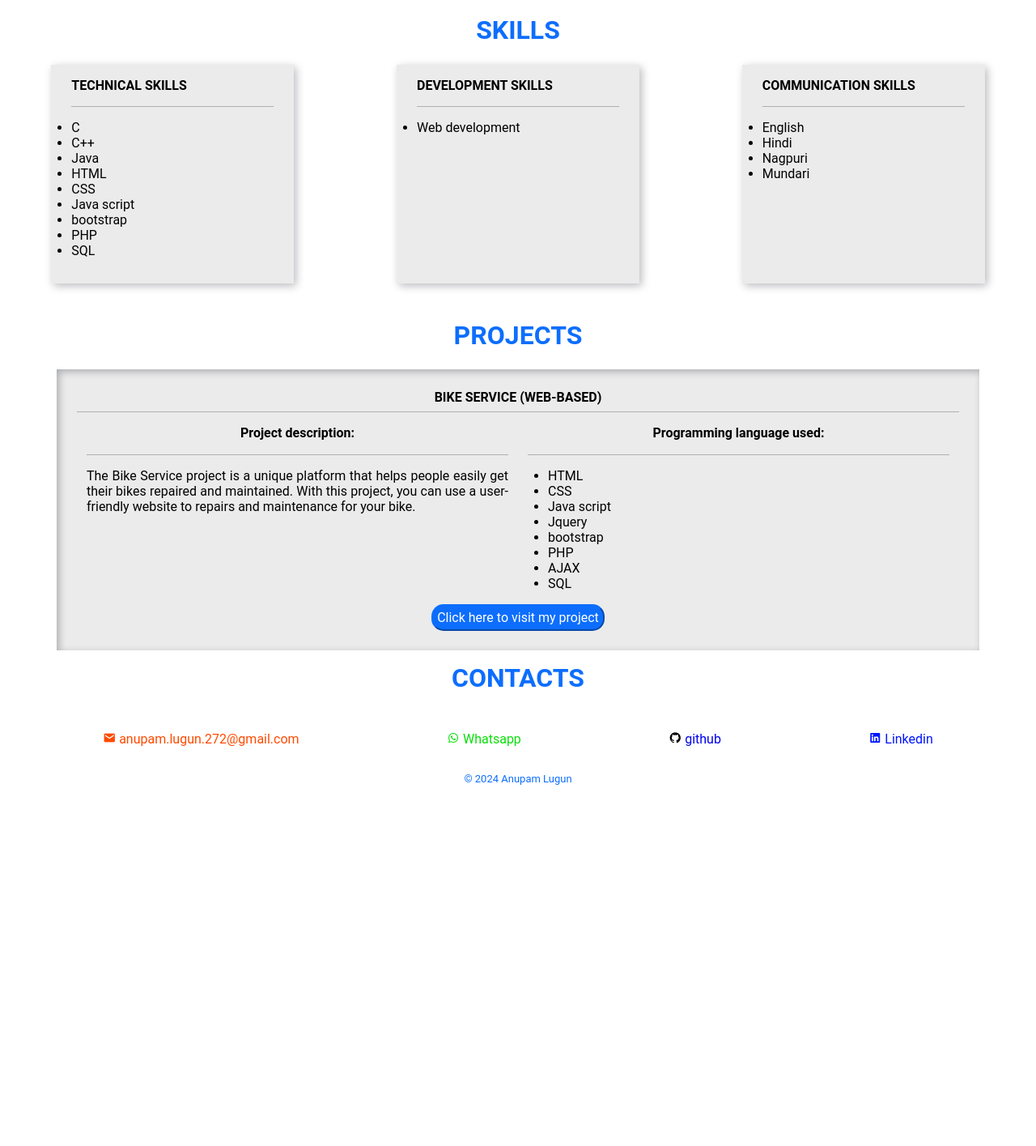
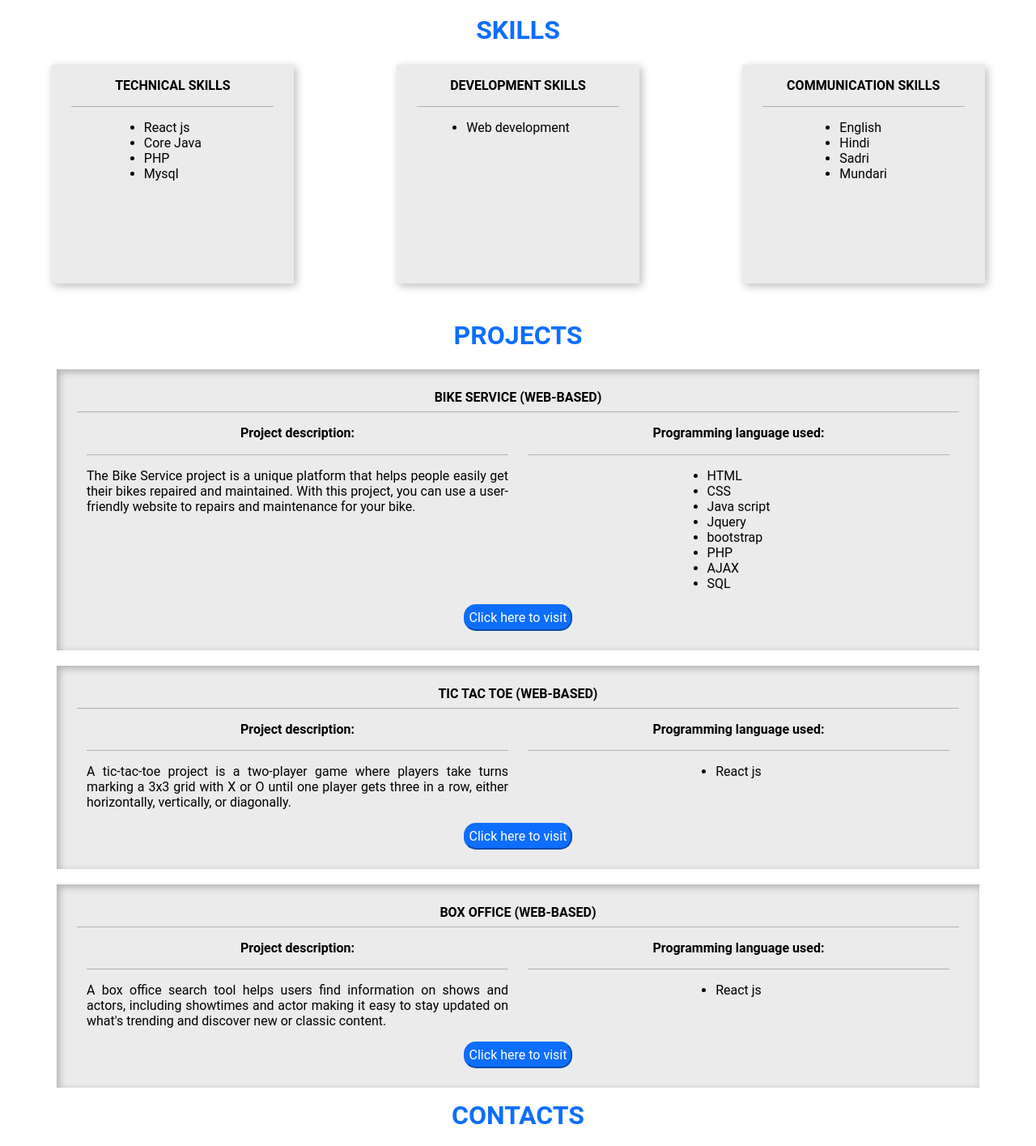
Before and after one commit to Anupamlugun/portfolio, a plain HTML site: page index.html in a window 1280 px wide. Shown: the part 848-2263 px from the top of the page at 81% size. Before the commit the page ends 1841 px from the top, so only its background shows below. Drawn offline with nearby package versions, Linux system fonts and the light colour scheme; a web font is replaced by a local one.

Commit message:
style changed and projects added

```diff
--- a/css/style.css
+++ b/css/style.css
@@ -365,6 +365,9 @@ body.dark .search-field i {
   height: 270px;
   box-shadow: 3px 3px 10px rgb(1 7 24 / 27%);
 }
+.ski h6 {
+  text-align: center;
+}
 
 .pro {
   box-shadow: inset 3px 3px 10px rgb(1 7 24 / 27%);
@@ -412,8 +415,10 @@ button.button-tap:hover {
   justify-content: center;
 }
 
-.program-lang {
-  padding: 0px 25px 0 25px;
+.program-lang,
+.skill-list {
+  display: flex;
+  justify-content: center;
 }
 
 .row-pro {
--- a/index.html
+++ b/index.html
@@ -71,7 +71,7 @@
             <div class="name-d">
               <h3>My name is</h3>
               <h1>ANUPAM LUGUN</h1>
-              <h3>I am CS & IT Student.</h3>
+              <h3>I am a CS & IT Student.</h3>
               My hobbies are playing football and dancing.
             </div>
           </div>
@@ -162,38 +162,39 @@
             <div class="technical pt-3 ski ski-shadow1">
               <h6>TECHNICAL SKILLS</h6>
               <hr />
+              <div class="skill-list">
                 <ul>
-                <li>C</li>
-                <li>C++</li>
-                <li>Java</li>
-                <li>HTML</li>
-                <li>CSS</li>
-                <li>Java script</li>
-                <li>bootstrap</li>
+                  <li>React js</li>
+                  <li>Core Java</li>
                   <li>PHP</li>
-                <li>SQL</li>
+                  <li>Mysql</li>
                 </ul>
+              </div>
             </div>
           </div>
           <div class="box col-md d-flex justify-content-center">
             <div class="development pt-3 ski ski-shadow2">
               <h6>DEVELOPMENT SKILLS</h6>
               <hr />
+              <div class="skill-list">
                 <ul>
                   <li>Web development</li>
                 </ul>
+              </div>
             </div>
           </div>
           <div class="box col-md d-flex justify-content-center">
             <div class="communication pt-3 ski ski-shadow3">
               <h6>COMMUNICATION SKILLS</h6>
               <hr />
+              <div class="skill-list">
                 <ul>
                   <li>English</li>
                   <li>Hindi</li>
-                <li>Nagpuri</li>
+                  <li>Sadri</li>
                   <li>Mundari</li>
                 </ul>
+              </div>
             </div>
           </div>
         </div>
@@ -204,6 +205,8 @@
     <section id="P">
       <div class="container">
         <h2 class="text-center heading-text">PROJECTS</h2>
+
+        <!-- Bike service -->
         <div class="row pro pb-4">
           <h6 class="text-center">BIKE SERVICE (WEB-BASED)</h6>
           <hr />
@@ -239,7 +242,75 @@
           </div>
           <div class="button">
             <a href="http://bikeservice.rf.gd" target="_blank">
-              <button class="button-tap">Click here to visit my project</button>
+              <button class="button-tap">Click here to visit</button>
+            </a>
+          </div>
+        </div>
+
+        <br />
+        <!-- Tic tac toe -->
+        <div class="row pro pb-4">
+          <h6 class="text-center">TIC TAC TOE (WEB-BASED)</h6>
+          <hr />
+          <div class="col-md">
+            <div class="project">
+              <h6 class="text-center">Project description:</h6>
+              <hr />
+              <p>
+                A tic-tac-toe project is a two-player game where players take
+                turns marking a 3x3 grid with X or O until one player gets three
+                in a row, either horizontally, vertically, or diagonally.
+              </p>
+            </div>
+          </div>
+          <div class="col-md">
+            <div class="program-lang-adjust">
+              <h6 class="text-center">Programming language used:</h6>
+              <hr />
+              <div class="program-lang">
+                <ul>
+                  <li>React js</li>
+                </ul>
+              </div>
+            </div>
+          </div>
+          <div class="button">
+            <a href="https://tictactoe-anupamlugun.surge.sh/" target="_blank">
+              <button class="button-tap">Click here to visit</button>
+            </a>
+          </div>
+        </div>
+
+        <br />
+        <!-- Box office -->
+        <div class="row pro pb-4">
+          <h6 class="text-center">BOX OFFICE (WEB-BASED)</h6>
+          <hr />
+          <div class="col-md">
+            <div class="project">
+              <h6 class="text-center">Project description:</h6>
+              <hr />
+              <p>
+                A box office search tool helps users find information on shows
+                and actors, including showtimes and actor making it easy to stay
+                updated on what's trending and discover new or classic content.
+              </p>
+            </div>
+          </div>
+          <div class="col-md">
+            <div class="program-lang-adjust">
+              <h6 class="text-center">Programming language used:</h6>
+              <hr />
+              <div class="program-lang">
+                <ul>
+                  <li>React js</li>
+                </ul>
+              </div>
+            </div>
+          </div>
+          <div class="button">
+            <a href="https://box-office-anupamlugun.surge.sh/" target="_blank">
+              <button class="button-tap">Click here to visit</button>
             </a>
           </div>
         </div>
--- a/js/script.js
+++ b/js/script.js
@@ -10,7 +10,7 @@ const body = document.querySelector("body"),
   skishadow1 = document.querySelector(".ski-shadow1"),
   skishadow2 = document.querySelector(".ski-shadow2"),
   skishadow3 = document.querySelector(".ski-shadow3"),
-  pro = document.querySelector(".pro"),
+  pro = document.querySelectorAll(".pro"),
   Contacts = document.querySelector(".footer");
 
 //scroll down
@@ -39,7 +39,10 @@ modeToggle.addEventListener("click", () => {
   skishadow1.classList.toggle("dark-edu");
   skishadow2.classList.toggle("dark-edu");
   skishadow3.classList.toggle("dark-edu");
-  pro.classList.toggle("dark-edu");
+  pro.forEach((node) => {
+    node.classList.toggle("dark-edu");
+  });
+  //pro.classList.toggle("dark-edu");
   Contacts.classList.toggle("dark-edu");
 
   // js code to keep user selected mode even page refresh or file reopen
@@ -61,7 +64,10 @@ if (getMode == "dark-mode") {
   skishadow1.classList.add("dark-edu");
   skishadow2.classList.add("dark-edu");
   skishadow3.classList.add("dark-edu");
-  pro.classList.add("dark-edu");
+  pro.forEach((node) => {
+    node.classList.add("dark-edu");
+  });
+  //pro.classList.add("dark-edu");
   Contacts.classList.add("dark-edu");
 }
 
```
Also changed, not shown: jru.html (+4 -4 lines), img/JRU.jpg, img/JRUupcoming.jpg (added). Lines whose indentation alone changed are shown as unchanged.
